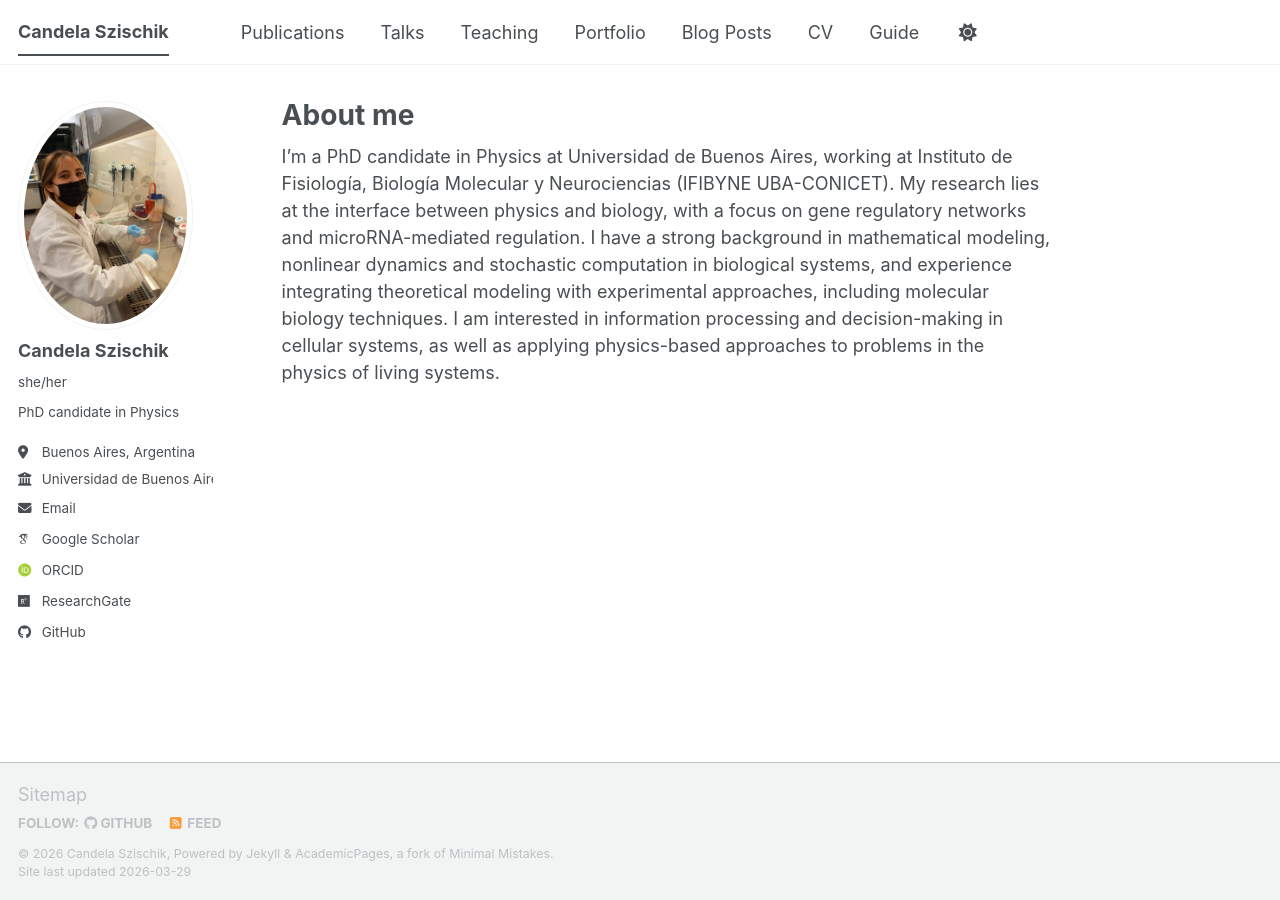
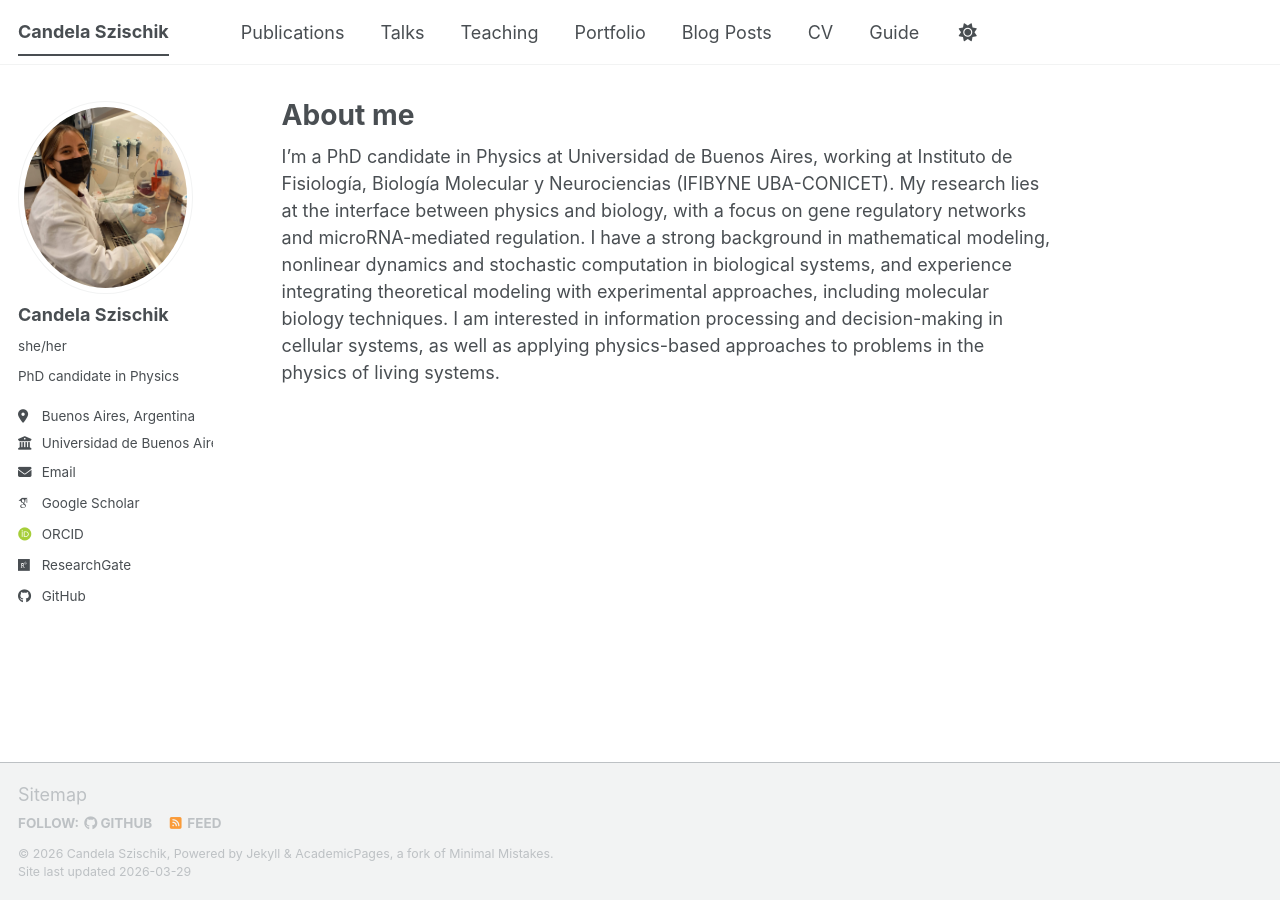
Before and after one commit to candesz/candelaszischik.github.io, a Jekyll site: the page built from _pages/about.md, in a window 1280 px wide. Built offline with Jekyll 4.4.1, drawn with Linux system fonts in a browser that asks for light colours; some web fonts are replaced; a script bundle is joined from its source files by our own code; library files that are not in the unit come from our copies.

Commit message:
Update _config.yml

```diff
--- a/_config.yml
+++ b/_config.yml
@@ -23,7 +23,7 @@ repository               : "candesz/candesz.github.io"
 #               Additional customization can be done by editing /_includes/author-profile.html
 author:
   # Biographic information
-  avatar           : "stanza cellule 1.jpg"
+  avatar           : "profile_exp.jpg"
   name             : "Candela Szischik"
   pronouns         :  "she/her"
   bio              : "PhD candidate in Physics"
```
